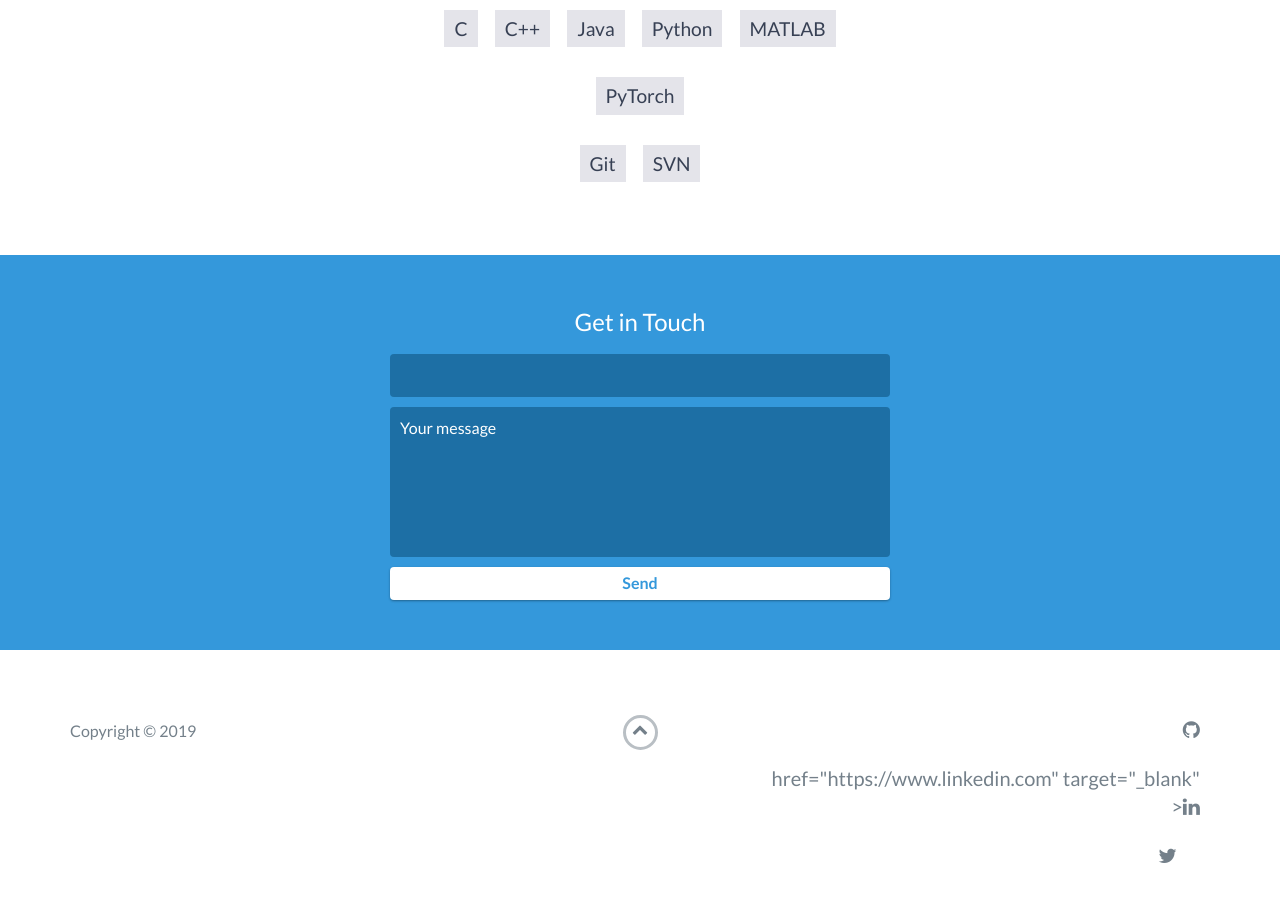
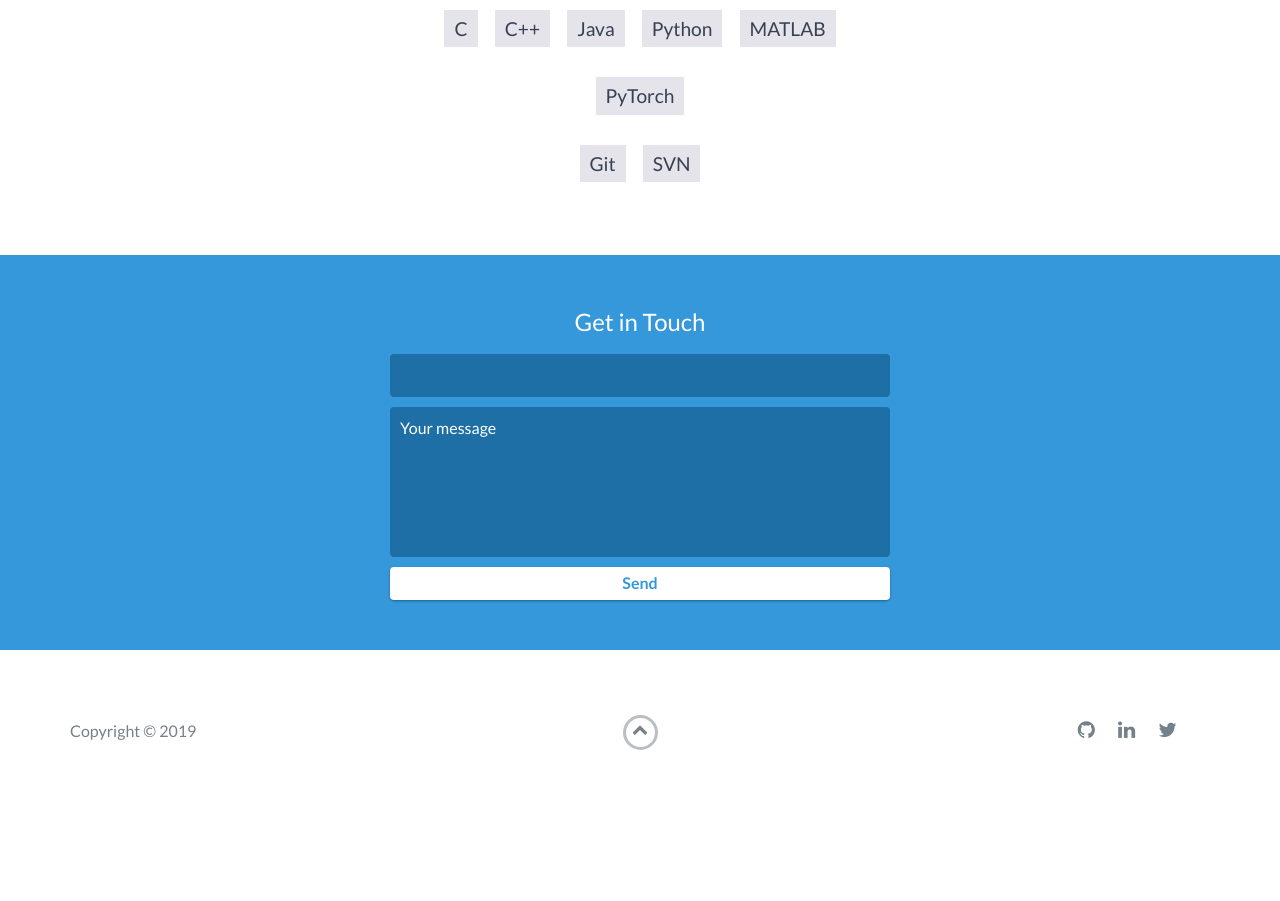
Before and after one commit to mclaughlin-ryan/rmclaughlin12, a website: page index.html in a window 1280 px wide. Shown: the part 4783-5684 px from the top of the page. After the commit the page ends 5587 px from the top, so only its background shows below. Drawn offline with nearby package versions, Linux system fonts and the light colour scheme.

Commit message:
Update index.html

```diff
--- a/index.html
+++ b/index.html
@@ -498,10 +498,10 @@
                 ></a>
               </li>
               <li>
-                <a
+                <!--<a-->
                   <!--href="https://www.linkedin.com/in/poonam-chauhan-206a3975/"-->
                   <!--target="_blank"-->
-                  href="https://www.linkedin.com" target="_blank"
+                  <a href="https://www.linkedin.com" target="_blank"
                   ><i class="fa fa-linkedin" aria-hidden="true"></i
                 ></a>
               </li>
```
